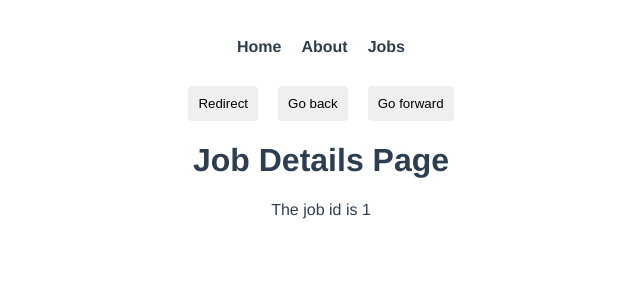
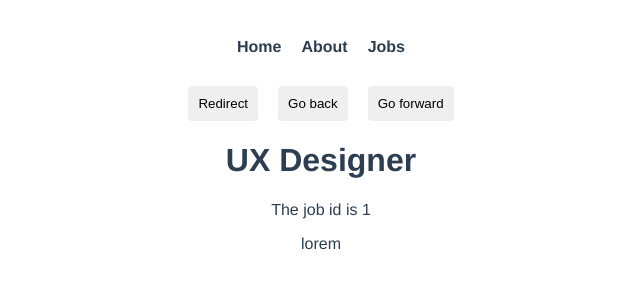
Before and after one commit to JacekCzajkowski/jobs_app, a Vue app: page /jobs/1 in a window 1280 px wide. Shown: the top 300 px of the page, without its empty margins (319-959 px from the left). Built offline with nearby package versions, Linux system fonts and the light colour scheme; data requests are answered from the project's data file.

Commit message:
Final update jobs_app

```diff
--- a/src/App.vue
+++ b/src/App.vue
@@ -22,7 +22,7 @@
       this.$router.go(-1)
     },
     forward() {
-      this.router.go(1)
+      this.$router.go(1)
     }
   }
 }
--- a/src/views/jobs/JobDetails.vue
+++ b/src/views/jobs/JobDetails.vue
@@ -1,16 +1,28 @@
 <template>
-  <h1>Job Details Page</h1>
-  <p>The job id is {{ id }}</p>
+  <div v-if="job">
+    <h1>{{ job.title }}</h1>
+    <p>The job id is {{ id }}</p>
+    <p>{{ job.details }}</p>
+  </div>
+  <div v-else>
+    <p>Loading job details...</p>
+  </div>
 </template>
 
 <script>
 export default {
   props: ['id'],
-  // data() {
-  //   return {
-  //     id: this.$route.params.id
-  //   }
-  // }
+  data() {
+    return {
+      job: null
+    }
+  },
+  mounted() {
+    fetch('http://localhost:3000/jobs/' + this.id)
+      .then(res => res.json())
+      .then(data => this.job = data)
+      .catch(err => console.log(err.message))
+  }
 }
 </script>
 
--- a/src/views/jobs/Jobs.vue
+++ b/src/views/jobs/Jobs.vue
@@ -1,9 +1,14 @@
 <template>
   <h1>Jobs</h1>
-  <div v-for="job in jobs" :key="job.id" class="job">
-    <router-link :to="{ name: 'JobDetails', params: { id: job.id }}">
-      <h2>{{ job.title }}</h2>
-    </router-link>
+  <div v-if="jobs.length">
+    <div v-for="job in jobs" :key="job.id" class="job">
+      <router-link :to="{ name: 'JobDetails', params: { id: job.id }}">
+        <h2>{{ job.title }}</h2>
+      </router-link>
+    </div>
+  </div>
+  <div v-else>
+    <p>Loading jobs...</p>
   </div>
 </template>
 
@@ -11,12 +16,14 @@
 export default {
   data() {
     return {
-      jobs: [
-        { title: 'UX Designer', id: 1, details: 'lorem'},
-        { title: 'Web Developer', id: 2, details: 'lorem'},
-        { title: 'VUE Developer', id: 3, details: 'lorem'},
-      ]
+      jobs: []
     }
+  },
+  mounted() {
+    fetch('http://localhost:3000/jobs')
+      .then(res => res.json())
+      .then(data => this.jobs = data)
+      .catch(err => console.log(err.message))
   }
 }
 </script>
```
